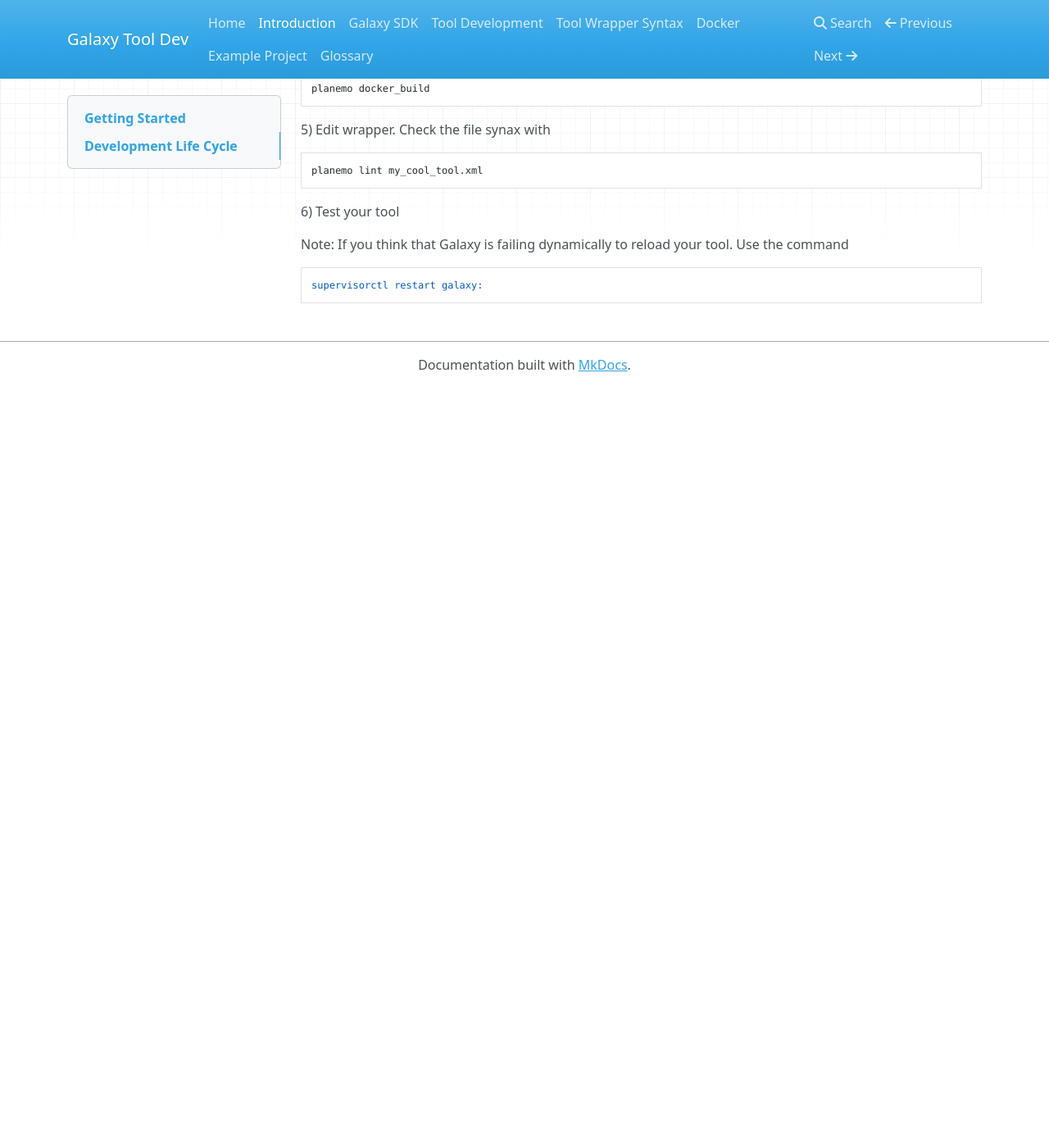
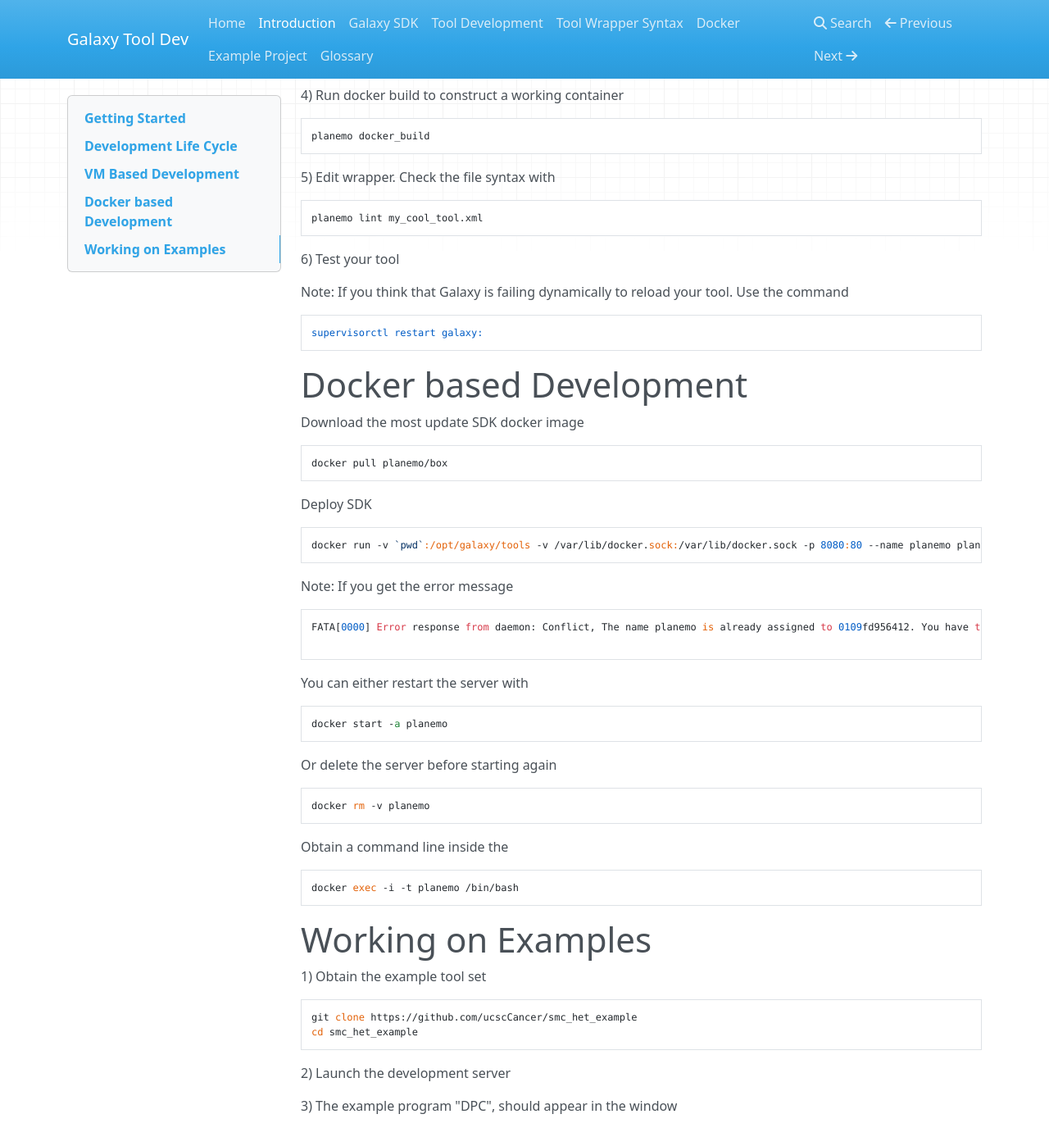
Before and after one commit to kellrott/galaxy-tooldev-docs, an MkDocs documentation site: the page built from docs/01_Introduction.md, in a window 1280 px wide and 1400 px high, scrolled down 631 px. Shown: the whole window at 82% size. Built offline with MkDocs 1.6.1, drawn with Linux system fonts in a browser that asks for light colours; nearby versions of some CDN libraries; old or Windows-style settings are respelled for this version of MkDocs; before the commit the page ends 1104 px from its top, so only the background shows below that.

Commit message:
Adding in docker based instructions

````diff
--- a/docs/01_Introduction.md
+++ b/docs/01_Introduction.md
@@ -22,6 +22,8 @@ The Galaxy Tool Standard Development Kit (SDK) is named Planemo. Part of Planemo
 is a Virtual Machine Image
 
 
+VM Based Development
+====================
 
 Once logged into the SDK
 
@@ -40,7 +42,7 @@ planemo tool_init
 planemo docker_build
 ```
 
-5) Edit wrapper. Check the file synax with
+5) Edit wrapper. Check the file syntax with
 ```
 planemo lint my_cool_tool.xml
 ```
@@ -52,3 +54,51 @@ the command
 ```
 supervisorctl restart galaxy:
 ```
+
+Docker based Development
+========================
+
+Download the most update SDK docker image
+```
+docker pull planemo/box
+```
+
+Deploy SDK
+```
+docker run -v `pwd`:/opt/galaxy/tools -v /var/lib/docker.sock:/var/lib/docker.sock -p 8080:80 --name planemo planemo/box
+```
+
+Note: If you get the error message
+```
+FATA[0000] Error response from daemon: Conflict, The name planemo is already assigned to 0109fd956412. You have to delete (or rename) that container to be able to assign planemo to a container again.
+
+```
+
+You can either restart the server with
+```
+docker start -a planemo
+```
+
+Or delete the server before starting again
+```
+docker rm -v planemo
+```
+
+
+Obtain a command line inside the
+```
+docker exec -i -t planemo /bin/bash
+```
+
+Working on Examples
+===================
+
+1) Obtain the example tool set
+```
+git clone https://github.com/ucscCancer/smc_het_example
+cd smc_het_example
+```
+
+2) Launch the development server
+
+3) The example program "DPC", should appear in the window
````
